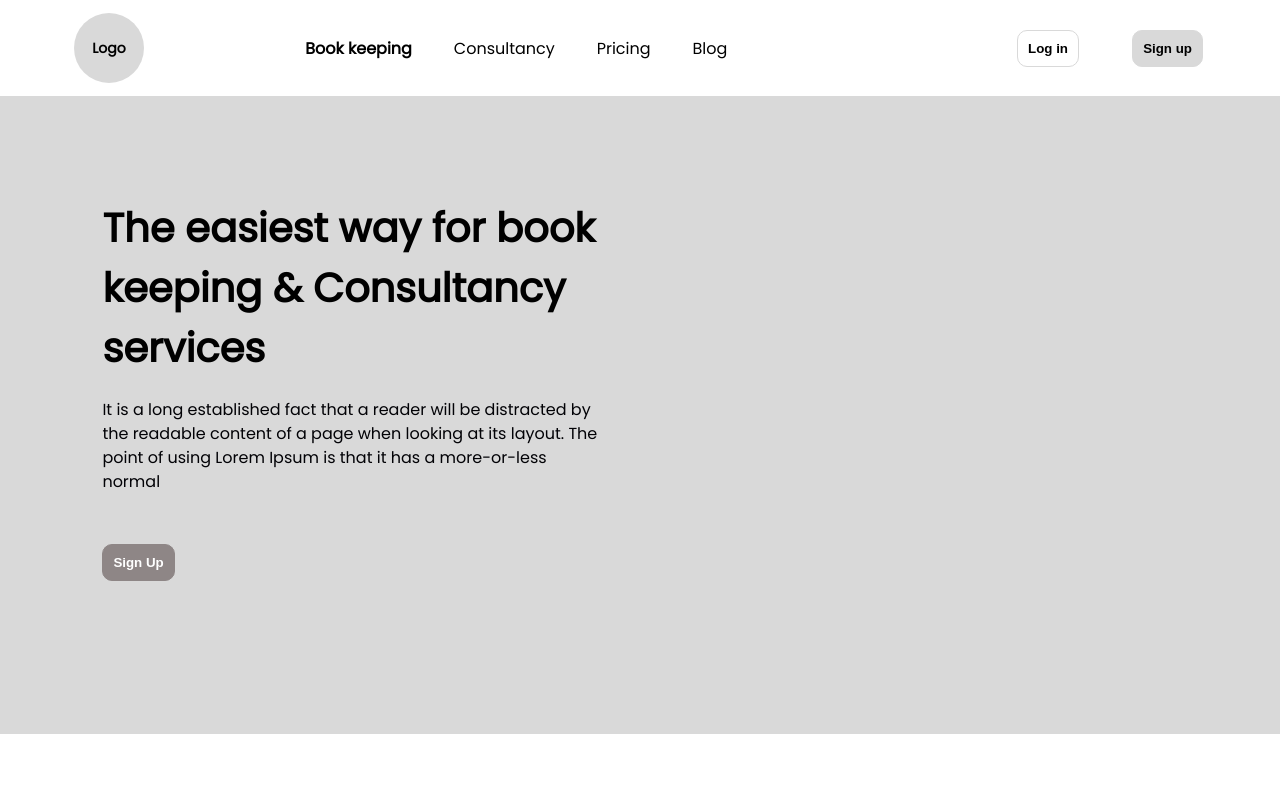
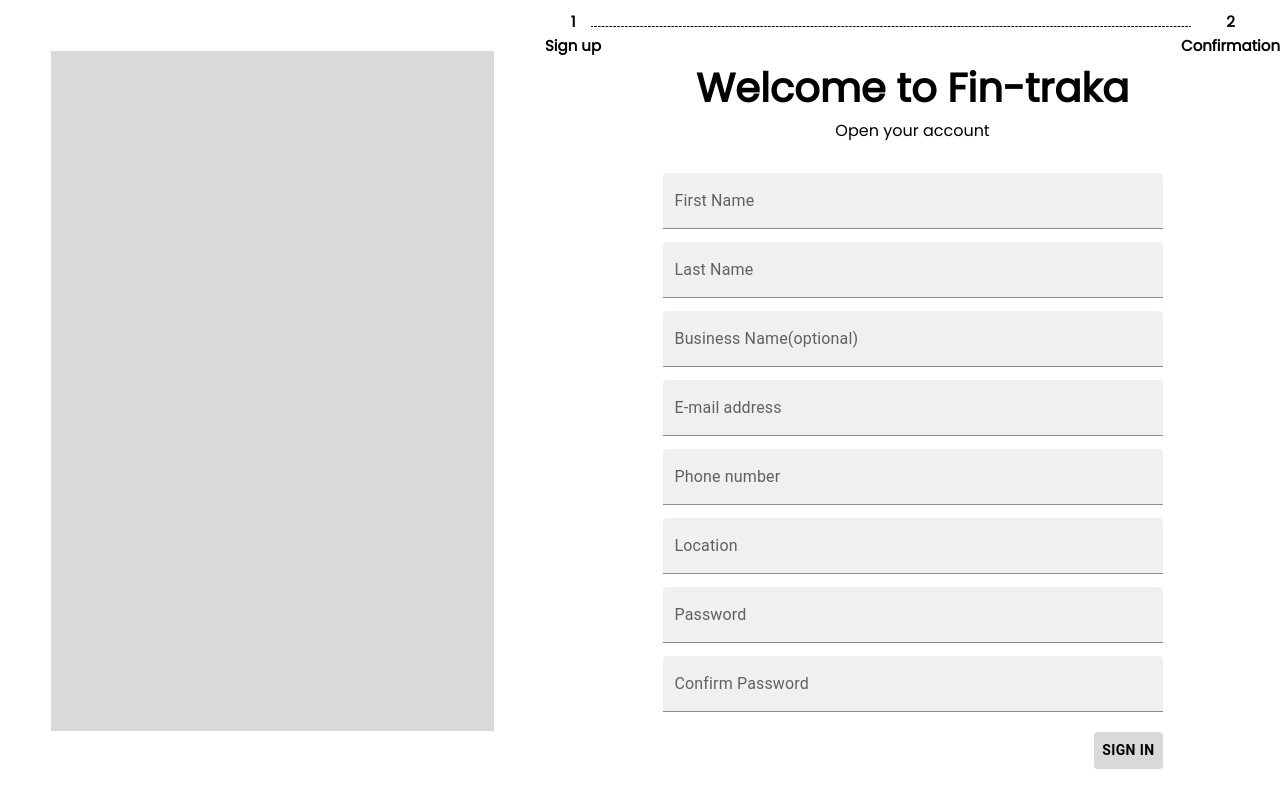
Before and after one commit to ileri-oluwa-kiiye/fin-trak, a React (Create React App) app: page /signup in a window 1280 px wide. Shown: the top 800 px of the page. Built offline with nearby package versions, Linux system fonts and the light colour scheme.

Commit message:
added the signup page

```diff
--- a/src/App.js
+++ b/src/App.js
@@ -1,40 +1,20 @@
-// import { BrowserRouter as Routes,  Route, Router } from "react-router-dom"
+import { BrowserRouter ,  Route, Routes } from "react-router-dom"
 import Home from "./scenes/home";
-// import Dashboard from "./scenes/dashboard";
-// import Mainhero from "./components/mainhero/mainhero";
-// import { Link } from "react-router-dom";
-
-
-// function App() {
-//   return(
-//     <Routes>
-//         <Mainhero/>
-//         <Router>
-
-//          <Route path="/"><Home /></Route>
-//          <Route path="/hero"><Mainhero /></Route>
-//         </Router>
-
-//     </Routes>
-//   )
-// }
-
-
-
-
-
-
-
-
-
-
-
+import Dashboard from "./scenes/dashboard";
+import Signup from "./scenes/signup";
+import Stepone from "./components/sections/stepone";
 
 function App() {
   return (
-      <>
-        <Home />
-      </>
+      <BrowserRouter>
+        <Routes>
+          <Route exact path="/" element={<Home />} />
+          <Route path="/dashboard" element={<Dashboard />}/>
+          <Route path="/signup" element={<Signup />} />
+          <Route path="/home" element={<Home />} />
+          <Route path="/stepone" element={<Stepone />} />
+        </Routes>
+      </BrowserRouter>
   );
 }
 
--- a/src/components/nav/mainnav.jsx
+++ b/src/components/nav/mainnav.jsx
@@ -1,4 +1,5 @@
 import styles from './mainnav.module.css'
+import { Link } from 'react-router-dom'
 
 
 
@@ -19,7 +20,7 @@ const Mainnav = () => {
 
             <ul className={styles.secondlist}>
                 <li><button className={styles.login}>Log in</button></li>
-                <li><button className={styles.signup}>Sign up</button></li>
+                <li><button className={styles.signup}><Link to="/signup" style={{color:'inherit', textDecoration: 'none'}}>Sign up</Link></button></li>
             </ul>
         </div>
        </div>
--- a/src/components/nav/mainnav.module.css
+++ b/src/components/nav/mainnav.module.css
@@ -38,6 +38,9 @@ ul{
     align-items: center;
 }
 
+button Link{
+    color: inherit;
+}
 
 button{
     padding: 10px;
--- /dev/null
+++ b/src/components/nav/topbar.module.css
@@ -0,0 +1,64 @@
+@import url('https://fonts.googleapis.com/css2?family=Poppins:ital,wght@0,100;0,400;1,200;1,400&display=swap');
+
+
+*{
+    margin: 0%;
+    padding: 0%;
+}
+
+.topbar{
+    display: flex;
+    justify-content: space-between;
+    align-items: center;
+    align-content: center;
+    padding: 10px ;
+}
+
+.topbar button{
+    padding: 3px 10px;
+    border-radius: 20px;
+    background-color: inherit;
+    font-family: "Poppins", sans-serif;
+    font-weight: 500;
+    font-size: 15px;
+}
+
+
+.topbar .icons{
+    width: fit-content;
+    height: fit-content;
+}
+
+.topbar ul{
+    display: flex;
+    align-items: center;
+    justify-content: space-around;
+    width: fit-content;
+    padding-top: 8px;
+}
+
+.topbar ul img{
+    height: 20px;
+    padding: 5px;
+}
+
+.topbar li{
+    list-style-type: none;
+    margin: 3px 7px;
+}
+
+
+
+@media screen and (max-width:800px) {
+    .topbar button{
+        font-size: 12px;
+        padding: 3px 6px;
+    }
+
+
+    .topbar ul img{
+        height: 16px;
+        padding: 3px;
+    }
+
+}
--- /dev/null
+++ b/src/components/sections/stepone.jsx
@@ -0,0 +1,191 @@
+import { Box, Button, TextField } from "@mui/material";
+import { Formik } from "formik";
+import * as yup from "yup";
+import useMediaQuery from "@mui/material/useMediaQuery";
+import { fontSize } from "@mui/system";
+
+const Stepone = () => {
+  const isNonMobile = useMediaQuery("(min-width:600px)");
+
+  const handleFormSubmit = (values) => {
+    console.log(values);
+  };
+
+  return (
+    <div className="controlwidth">
+        <h1 style={{textAlign:"center", fontSize:"40px"}}>Welcome to Fin-traka</h1>
+        <p style={{textAlign:"center", fontSize:"16px"}}>Open your account</p>
+        <Box m="20px" maxWidth="500px" width="80vw" margin="30px auto">
+
+<Formik
+  onSubmit={handleFormSubmit}
+  initialValues={initialValues}
+  validationSchema={checkoutSchema}
+>
+  {({
+    values,
+    errors,
+    touched,
+    handleBlur,
+    handleChange,
+    handleSubmit,
+  }) => (
+    <form onSubmit={handleSubmit}>
+      <Box
+        display="grid"
+        gap="13px"
+        gridTemplateColumns="repeat(4, minmax(0, 1fr))"
+        sx={{
+          "& > div": { gridColumn: isNonMobile ? undefined : "span 4" },
+        }}
+      >
+        <TextField
+          fullWidth
+          variant="filled"
+          type="text"
+          background-color="white"
+          outline = "none"
+          label="First Name"
+          onBlur={handleBlur}
+          onChange={handleChange}
+          value={values.firstName}
+          name="firstName"
+          error={!!touched.firstName && !!errors.firstName}
+          helperText={touched.firstName && errors.firstName}
+          sx={{ gridColumn: "span 4" }}
+        />
+        <TextField
+          fullWidth
+          variant="filled"
+          type="text"
+          label="Last Name"
+          onBlur={handleBlur}
+          onChange={handleChange}
+          value={values.lastName}
+          name="lastName"
+          error={!!touched.lastName && !!errors.lastName}
+          helperText={touched.lastName && errors.lastName}
+          sx={{ gridColumn: "span 4" }}
+        />
+
+      <TextField
+      fullWidth
+      variant="filled"
+      type="text"
+      label= "Business Name(optional)"
+      onBlur={handleBlur}
+      onChange = {handleChange}
+      value= {values.business}
+      name = "business"
+      error = {!!touched.business && !!errors.business}
+      helperText = {touched.business && errors.business}
+      sx = {{ gridColumn : "span 4 "}}
+      />
+      <TextField
+      fullWidth
+      variant="filled"
+      type="text"
+      label= "E-mail address"
+      onBlur={handleBlur}
+      onChange = {handleChange}
+      value= {values.email}
+      name = "email"
+      helperText = {touched.email && errors.email}
+      sx = {{ gridColumn : "span 4 "}}
+      />
+      <TextField
+      fullWidth
+      variant="filled"
+      type="text"
+      label= "Phone number"
+      onBlur={handleBlur}
+      onChange = {handleChange}
+      value= {values.phoneNumber}
+      name = "phoneNumber"
+      error = {!!touched.phoneNumber && !!errors.phoneNumber}
+      helperText = {touched.phoneNumber && errors.phoneNumber}
+      sx = {{ gridColumn : "span 4 "}}
+      />
+      <TextField
+      fullWidth
+      variant="filled"
+      type="text"
+      label= "Location"
+      onBlur={handleBlur}
+      onChange = {handleChange}
+      value= {values.location}
+      name = "location"
+      error = {!!touched.location && !!errors.location}
+      helperText = {touched.location && errors.location}
+      sx = {{ gridColumn : "span 4 "}}
+      />
+      <TextField
+      fullWidth
+      variant="filled"
+      type="password"
+      label= "Password"
+      onBlur={handleBlur}
+      onChange = {handleChange}
+      value= {values.password}
+      name = "password"
+      error = {!!touched.password && !!errors.password}
+      helperText = {touched.password && errors.password}
+      sx = {{ gridColumn : "span 4 "}}
+      />
+      <TextField
+      fullWidth
+      variant="filled"
+      type="password"
+      label= "Confirm Password"
+      onBlur={handleBlur}
+      onChange = {handleChange}
+      value= {values.confirmPassword}
+      name = "confirmPassword"
+      error = {!!touched.confirmPassword && !!errors.confirmPassword}
+      helperText = {touched.confirmPassword && errors.confirmPassword}
+      sx = {{ gridColumn : "span 4 "}}
+      />
+      </Box>
+      <Box display="flex" justifyContent="end" mt="20px">
+        <Button type="submit"  style={{backgroundColor:"#D9D9D9", color:"black", fontSize: "14px", fontWeight:"600"}}>
+          Sign In
+        </Button>
+      </Box>
+    </form>
+  )}
+</Formik>
+</Box>
+    </div>
+  );
+};
+
+const phoneRegExp =
+  /^((\+[1-9]{1,4}[ -]?)|(\([0-9]{2,3}\)[ -]?)|([0-9]{2,4})[ -]?)*?[0-9]{3,4}[ -]?[0-9]{3,4}$/;
+
+const checkoutSchema = yup.object().shape({
+  firstName: yup.string().required("required"),
+  lastName: yup.string().required("required"),
+//   business: yup.string().required("required"),
+  email: yup.string().email("invalid email").required("required"),
+  phoneNumber: yup
+    .string()
+    .matches(phoneRegExp, "Phone number is not valid")
+    .required("required"),
+    location: yup.string().required("required"),
+    password: yup.string().required("required"),
+  confirmPassword: yup.string().required("required"),
+});
+
+
+const initialValues = {
+  firstName: "",
+  lastName: "",
+  business: "",
+  email: "",
+  phoneNumber: "",
+  location: "",
+  password: "",
+  confirmPassword: "",
+};
+
+export default Stepone;
--- a/src/scenes/signup.jsx
+++ b/src/scenes/signup.jsx
@@ -1,10 +1,35 @@
-
+import line from "../img/Line.png"
+import styles from "./signup.module.css"
+import Stepone from "../components/sections/stepone"
 
 
 const Signup = () => {
     return(
-        <div>
-
+        <div className="controlwidth">
+            <div className={styles.flex}>
+                <div className={styles.image}></div>
+                <div>
+                    <div className={styles.steps}>
+                        <div>
+                            <p>1</p>
+                            <p>Sign up</p>
+                        </div>
+                        <div className={styles.line}>
+                            <img src={line} alt="" />
+                        </div>
+                        <div>
+                            <p>2</p>
+                            <p>Confirmation</p>
+                        </div>
+                    </div>
+                    <section>
+                        <Stepone />
+                    </section>
+                </div>
+            </div>
         </div>
     )
 }
+
+
+export default Signup
--- /dev/null
+++ b/src/scenes/signup.module.css
@@ -0,0 +1,44 @@
+
+
+.steps{
+    font-weight: 700;
+    font-size: 15px;
+    line-height: 24px;
+    text-align: center;
+    margin: auto;
+    margin-top: 10px;
+    width: max-content;
+    display: flex;
+    align-items:flex-start;
+}
+.steps .line{
+    margin:  0px -10px;
+}
+
+.steps .line img{
+
+    width: 60vw;
+    max-width: 600px;
+}
+
+.flex{
+    display: flex;
+}
+
+
+.image{
+    margin: 4%;
+    width: 35vw;
+    height: 85vh;
+    background-color: var(---primary-color);
+}
+
+@media screen and (max-width:800px) {
+    .steps{
+        font-size: 13px;
+    }
+
+    .image{
+        display: none;
+    }
+}
```
Also changed, not shown: src/img/Line.png (added), src/index.css (line endings or trailing spaces).
